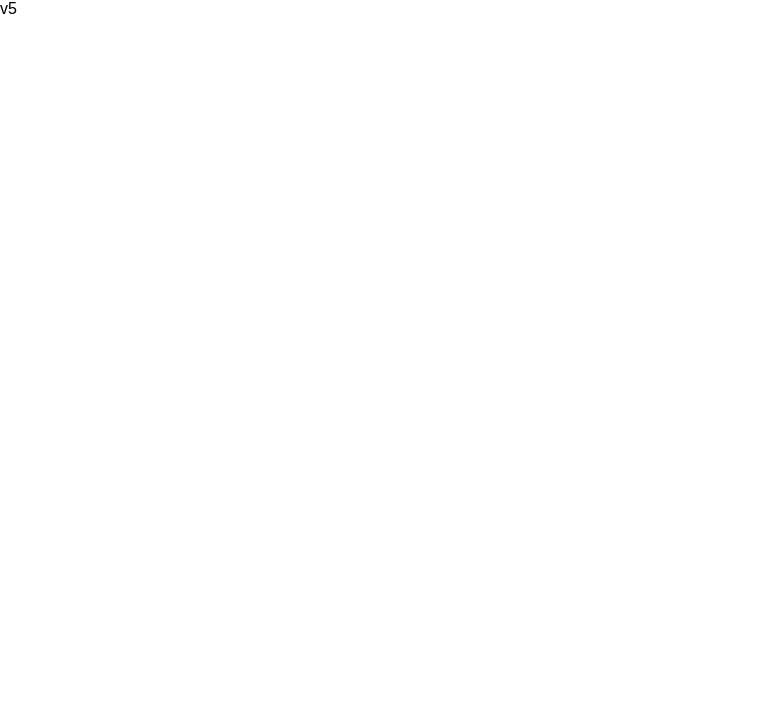
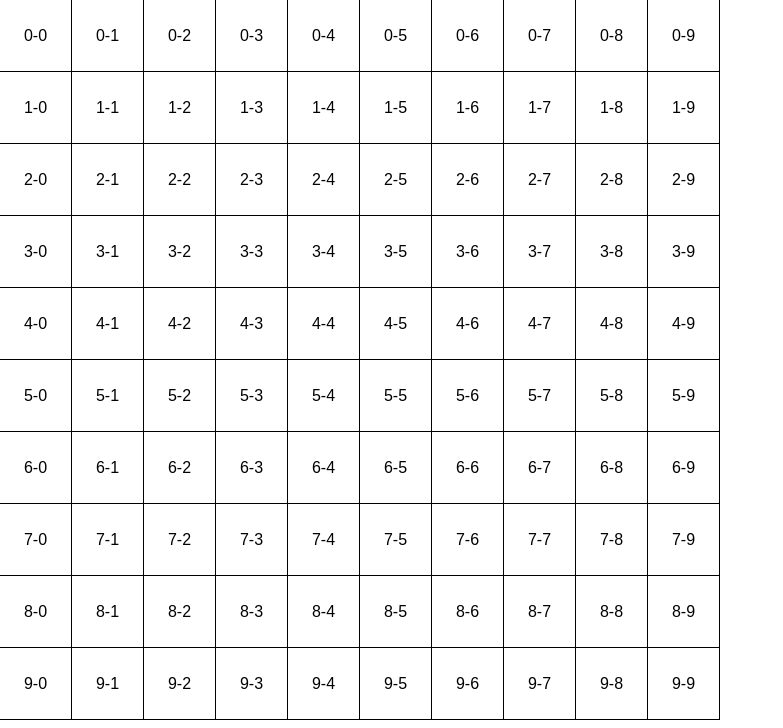
Before and after one commit to JoniBach/svelte-cathedral, a SvelteKit app: page /v5 in a window 1280 px wide. Shown: the top 728 px of the page, without its empty margins (0-783 px from the left). Built offline with nearby package versions, Linux system fonts and the light colour scheme.

Commit message:
occupation

```diff
--- a/src/routes/v5/+page.svelte
+++ b/src/routes/v5/+page.svelte
@@ -1 +1,75 @@
-v5
+<script>
+	import { onMount } from 'svelte';
+	import { PIECES, CATHEDRAL } from '../pieces.js';
+
+	let rows = 10;
+	let columns = 10;
+	let player = 1;
+
+	const initGrid = () => {
+		const defaultCell = (row, col) => ({
+			id: `${row}-${col}`,
+			status: null,
+			owner: null,
+			occupied: false
+		});
+
+		const cells = Array.from({ length: rows * columns }, (_, index) => {
+			const row = Math.floor(index / columns);
+			const col = index % columns;
+			return defaultCell(row, col);
+		});
+
+		return cells;
+	};
+
+	const modifyCell = {
+		ownership: (id) =>
+			(grid = grid.map((cell) => (cell.id === id ? { ...cell, owner: player } : cell))),
+		occupation: (id) =>
+			(grid = grid.map((cell) => (cell.id === id ? { ...cell, occupied: true } : cell)))
+	};
+
+	let grid = [];
+
+	onMount(() => {
+		grid = initGrid();
+	});
+
+	const cellClick = (id) => {
+		modifyCell.ownership(id);
+		modifyCell.occupation(id);
+	};
+
+	$: console.log('Initialized grid:', grid);
+</script>
+
+<div class="grid" style="grid-template-columns: repeat({columns}, 1fr)">
+	{#each grid as cell}
+		<div class="cell player-{cell.owner}" on:click={() => cellClick(cell.id)}>
+			{cell.id}
+		</div>
+	{/each}
+</div>
+
+<style>
+	.grid {
+		display: grid;
+		width: 90%;
+		height: 90%;
+		max-width: 90vh;
+		max-height: 90vw;
+	}
+	.cell {
+		border-bottom: 1px solid black;
+		border-right: 1px solid black;
+		display: flex;
+		justify-content: center;
+		align-items: center;
+		cursor: pointer;
+		background-color: white;
+	}
+	.cell.player-1 {
+		background-color: aqua;
+	}
+</style>
```
